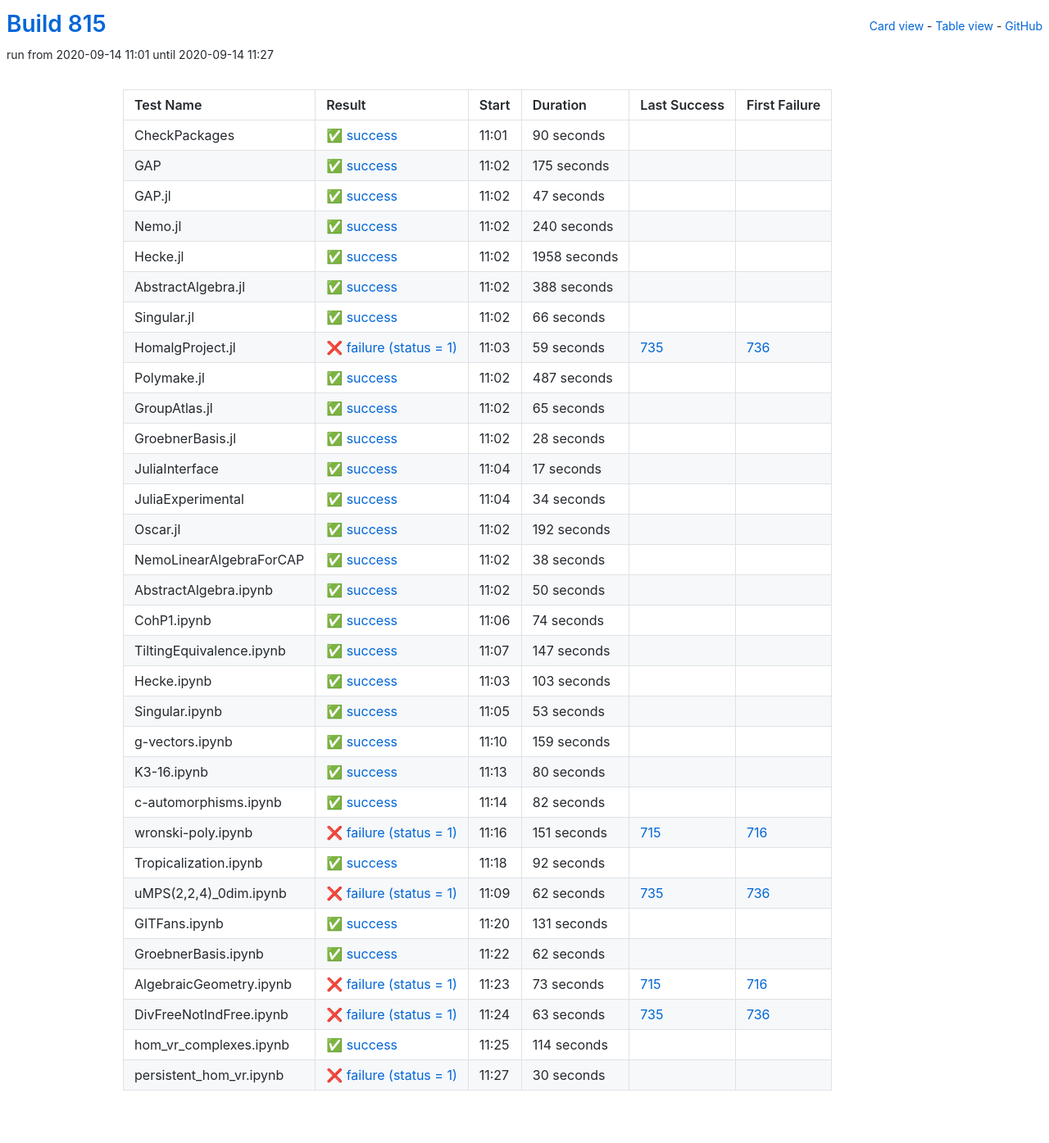
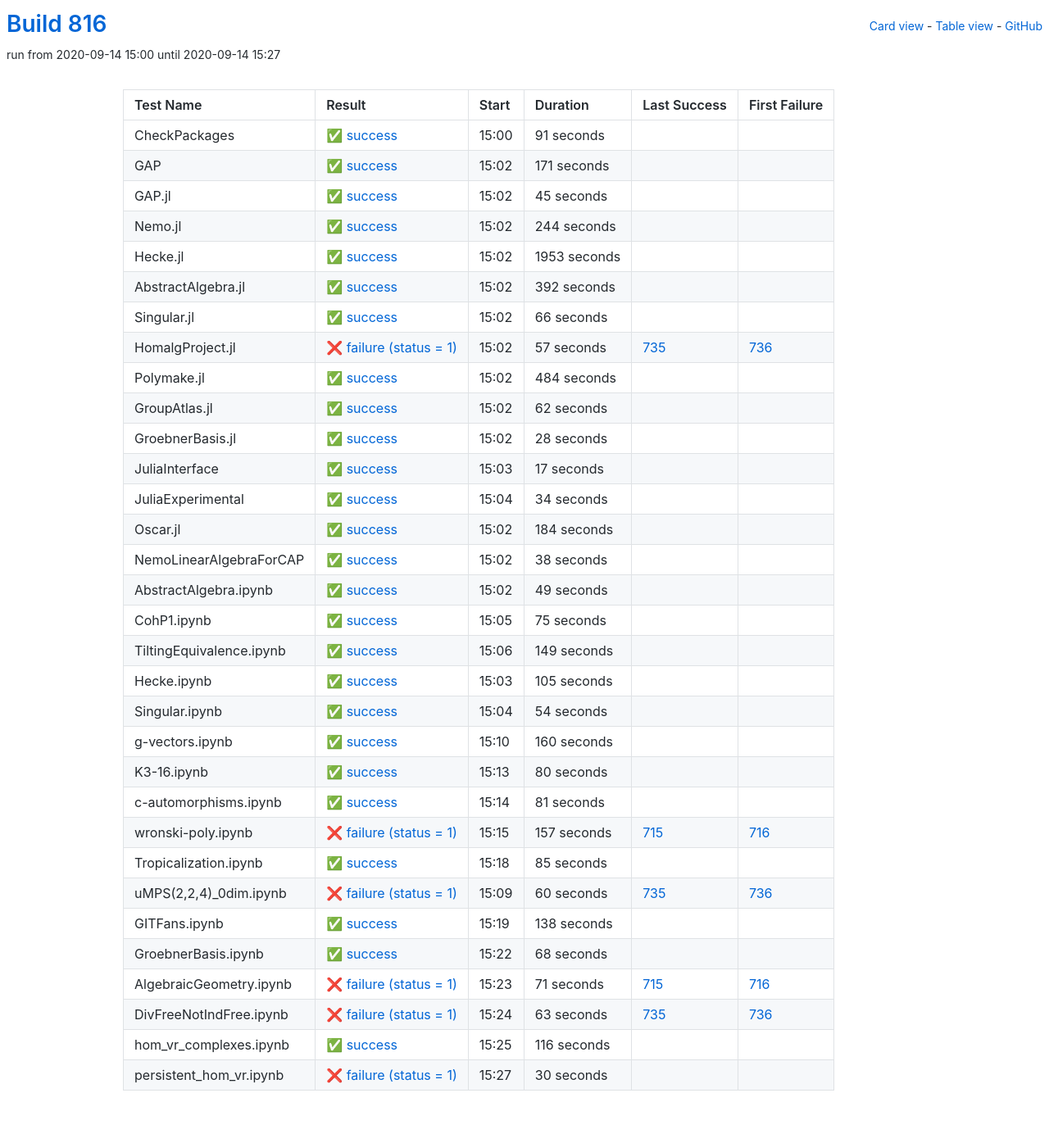
Before and after one commit to oscar-system/oscar-ci-status-stable, a Jekyll site: the page built from table.html, in a window 1280 px wide. Shown: the whole page at 82% size. Built offline with Jekyll 4.4.1, drawn with Linux system fonts in a browser that asks for light colours.

Commit message:
Build #816

```diff
--- a/_data/ci.yml
+++ b/_data/ci.yml
@@ -1,6 +1,6 @@
 ---
-build: 815
-build_url: https://oscarci.mathematik.uni-kl.de/job/oscar-stable/815/
+build: 816
+build_url: https://oscarci.mathematik.uni-kl.de/job/oscar-stable/816/
 job: oscar-stable
 organization: oscar-system
 repo: oscar-ci-status-stable
@@ -8,80 +8,80 @@ repourl: https://github.com/oscar-system/oscar-ci-status-stable
 tests:
 - name: CheckPackages
   id: checkpackages
-  log: https://oscarci.mathematik.uni-kl.de/job/oscar-stable/815/artifact/logs/build-815/CheckPackages.log
-  start: 2020-09-14 11:01
+  log: https://oscarci.mathematik.uni-kl.de/job/oscar-stable/816/artifact/logs/build-816/CheckPackages.log
+  start: 2020-09-14 15:00
   success: true
   exitcode: 0
   status: success
-  duration: 90
+  duration: 91
   last_success: false
   last_success_url:
   first_failure: false
   first_failure_url:
 - name: GAP
   id: gap
-  log: https://oscarci.mathematik.uni-kl.de/job/oscar-stable/815/artifact/logs/build-815/GAP.log
-  start: 2020-09-14 11:02
+  log: https://oscarci.mathematik.uni-kl.de/job/oscar-stable/816/artifact/logs/build-816/GAP.log
+  start: 2020-09-14 15:02
   success: true
   exitcode: 0
   status: success
-  duration: 175
+  duration: 171
   last_success: false
   last_success_url:
   first_failure: false
   first_failure_url:
 - name: GAP.jl
   id: gap-jl
-  log: https://oscarci.mathematik.uni-kl.de/job/oscar-stable/815/artifact/logs/build-815/GAP.jl.log
-  start: 2020-09-14 11:02
+  log: https://oscarci.mathematik.uni-kl.de/job/oscar-stable/816/artifact/logs/build-816/GAP.jl.log
+  start: 2020-09-14 15:02
   success: true
   exitcode: 0
   status: success
-  duration: 47
+  duration: 45
   last_success: false
   last_success_url:
   first_failure: false
   first_failure_url:
 - name: Nemo.jl
   id: nemo-jl
-  log: https://oscarci.mathematik.uni-kl.de/job/oscar-stable/815/artifact/logs/build-815/Nemo.jl.log
-  start: 2020-09-14 11:02
+  log: https://oscarci.mathematik.uni-kl.de/job/oscar-stable/816/artifact/logs/build-816/Nemo.jl.log
+  start: 2020-09-14 15:02
   success: true
   exitcode: 0
   status: success
-  duration: 240
+  duration: 244
   last_success: false
   last_success_url:
   first_failure: false
   first_failure_url:
 - name: Hecke.jl
   id: hecke-jl
-  log: https://oscarci.mathematik.uni-kl.de/job/oscar-stable/815/artifact/logs/build-815/Hecke.jl.log
-  start: 2020-09-14 11:02
+  log: https://oscarci.mathematik.uni-kl.de/job/oscar-stable/816/artifact/logs/build-816/Hecke.jl.log
+  start: 2020-09-14 15:02
   success: true
   exitcode: 0
   status: success
-  duration: 1958
+  duration: 1953
   last_success: false
   last_success_url:
   first_failure: false
   first_failure_url:
 - name: AbstractAlgebra.jl
   id: abstractalgebra-jl
-  log: https://oscarci.mathematik.uni-kl.de/job/oscar-stable/815/artifact/logs/build-815/AbstractAlgebra.jl.log
-  start: 2020-09-14 11:02
+  log: https://oscarci.mathematik.uni-kl.de/job/oscar-stable/816/artifact/logs/build-816/AbstractAlgebra.jl.log
+  start: 2020-09-14 15:02
   success: true
   exitcode: 0
   status: success
-  duration: 388
+  duration: 392
   last_success: false
   last_success_url:
   first_failure: false
   first_failure_url:
 - name: Singular.jl
   id: singular-jl
-  log: https://oscarci.mathematik.uni-kl.de/job/oscar-stable/815/artifact/logs/build-815/Singular.jl.log
-  start: 2020-09-14 11:02
+  log: https://oscarci.mathematik.uni-kl.de/job/oscar-stable/816/artifact/logs/build-816/Singular.jl.log
+  start: 2020-09-14 15:02
   success: true
   exitcode: 0
   status: success
@@ -92,44 +92,44 @@ tests:
   first_failure_url:
 - name: HomalgProject.jl
   id: homalgproject-jl
-  log: https://oscarci.mathematik.uni-kl.de/job/oscar-stable/815/artifact/logs/build-815/HomalgProject.jl.log
-  start: 2020-09-14 11:03
+  log: https://oscarci.mathematik.uni-kl.de/job/oscar-stable/816/artifact/logs/build-816/HomalgProject.jl.log
+  start: 2020-09-14 15:02
   success: false
   exitcode: 1
   status: failure
-  duration: 59
+  duration: 57
   last_success: 735
   last_success_url: https://oscarci.mathematik.uni-kl.de/job/oscar-stable/735/
   first_failure: 736
   first_failure_url: https://oscarci.mathematik.uni-kl.de/job/oscar-stable/736/
 - name: Polymake.jl
   id: polymake-jl
-  log: https://oscarci.mathematik.uni-kl.de/job/oscar-stable/815/artifact/logs/build-815/Polymake.jl.log
-  start: 2020-09-14 11:02
+  log: https://oscarci.mathematik.uni-kl.de/job/oscar-stable/816/artifact/logs/build-816/Polymake.jl.log
+  start: 2020-09-14 15:02
   success: true
   exitcode: 0
   status: success
-  duration: 487
+  duration: 484
   last_success: false
   last_success_url:
   first_failure: false
   first_failure_url:
 - name: GroupAtlas.jl
   id: groupatlas-jl
-  log: https://oscarci.mathematik.uni-kl.de/job/oscar-stable/815/artifact/logs/build-815/GroupAtlas.jl.log
-  start: 2020-09-14 11:02
+  log: https://oscarci.mathematik.uni-kl.de/job/oscar-stable/816/artifact/logs/build-816/GroupAtlas.jl.log
+  start: 2020-09-14 15:02
   success: true
   exitcode: 0
   status: success
-  duration: 65
+  duration: 62
   last_success: false
   last_success_url:
   first_failure: false
   first_failure_url:
 - name: GroebnerBasis.jl
   id: groebnerbasis-jl
-  log: https://oscarci.mathematik.uni-kl.de/job/oscar-stable/815/artifact/logs/build-815/GroebnerBasis.jl.log
-  start: 2020-09-14 11:02
+  log: https://oscarci.mathematik.uni-kl.de/job/oscar-stable/816/artifact/logs/build-816/GroebnerBasis.jl.log
+  start: 2020-09-14 15:02
   success: true
   exitcode: 0
   status: success
@@ -140,8 +140,8 @@ tests:
   first_failure_url:
 - name: JuliaInterface
   id: juliainterface
-  log: https://oscarci.mathematik.uni-kl.de/job/oscar-stable/815/artifact/logs/build-815/JuliaInterface.log
-  start: 2020-09-14 11:04
+  log: https://oscarci.mathematik.uni-kl.de/job/oscar-stable/816/artifact/logs/build-816/JuliaInterface.log
+  start: 2020-09-14 15:03
   success: true
   exitcode: 0
   status: success
@@ -152,8 +152,8 @@ tests:
   first_failure_url:
 - name: JuliaExperimental
   id: juliaexperimental
-  log: https://oscarci.mathematik.uni-kl.de/job/oscar-stable/815/artifact/logs/build-815/JuliaExperimental.log
-  start: 2020-09-14 11:04
+  log: https://oscarci.mathematik.uni-kl.de/job/oscar-stable/816/artifact/logs/build-816/JuliaExperimental.log
+  start: 2020-09-14 15:04
   success: true
   exitcode: 0
   status: success
@@ -164,20 +164,20 @@ tests:
   first_failure_url:
 - name: Oscar.jl
   id: oscar-jl
-  log: https://oscarci.mathematik.uni-kl.de/job/oscar-stable/815/artifact/logs/build-815/Oscar.jl.log
-  start: 2020-09-14 11:02
+  log: https://oscarci.mathematik.uni-kl.de/job/oscar-stable/816/artifact/logs/build-816/Oscar.jl.log
+  start: 2020-09-14 15:02
   success: true
   exitcode: 0
   status: success
-  duration: 192
+  duration: 184
   last_success: false
   last_success_url:
   first_failure: false
   first_failure_url:
 - name: NemoLinearAlgebraForCAP
   id: nemolinearalgebraforcap
-  log: https://oscarci.mathematik.uni-kl.de/job/oscar-stable/815/artifact/logs/build-815/NemoLinearAlgebraForCAP.log
-  start: 2020-09-14 11:02
+  log: https://oscarci.mathematik.uni-kl.de/job/oscar-stable/816/artifact/logs/build-816/NemoLinearAlgebraForCAP.log
+  start: 2020-09-14 15:02
   success: true
   exitcode: 0
   status: success
@@ -188,80 +188,80 @@ tests:
   first_failure_url:
 - name: AbstractAlgebra.ipynb
   id: abstractalgebra-ipynb
-  log: https://oscarci.mathematik.uni-kl.de/job/oscar-stable/815/artifact/logs/build-815/AbstractAlgebra.ipynb.log
-  start: 2020-09-14 11:02
+  log: https://oscarci.mathematik.uni-kl.de/job/oscar-stable/816/artifact/logs/build-816/AbstractAlgebra.ipynb.log
+  start: 2020-09-14 15:02
   success: true
   exitcode: 0
   status: success
-  duration: 50
+  duration: 49
   last_success: false
   last_success_url:
   first_failure: false
   first_failure_url:
 - name: CohP1.ipynb
   id: cohp1-ipynb
-  log: https://oscarci.mathematik.uni-kl.de/job/oscar-stable/815/artifact/logs/build-815/CohP1.ipynb.log
-  start: 2020-09-14 11:06
+  log: https://oscarci.mathematik.uni-kl.de/job/oscar-stable/816/artifact/logs/build-816/CohP1.ipynb.log
+  start: 2020-09-14 15:05
   success: true
   exitcode: 0
   status: success
-  duration: 74
+  duration: 75
   last_success: false
   last_success_url:
   first_failure: false
   first_failure_url:
 - name: TiltingEquivalence.ipynb
   id: tiltingequivalence-ipynb
-  log: https://oscarci.mathematik.uni-kl.de/job/oscar-stable/815/artifact/logs/build-815/TiltingEquivalence.ipynb.log
-  start: 2020-09-14 11:07
+  log: https://oscarci.mathematik.uni-kl.de/job/oscar-stable/816/artifact/logs/build-816/TiltingEquivalence.ipynb.log
+  start: 2020-09-14 15:06
   success: true
   exitcode: 0
   status: success
-  duration: 147
+  duration: 149
   last_success: false
   last_success_url:
   first_failure: false
   first_failure_url:
 - name: Hecke.ipynb
   id: hecke-ipynb
-  log: https://oscarci.mathematik.uni-kl.de/job/oscar-stable/815/artifact/logs/build-815/Hecke.ipynb.log
-  start: 2020-09-14 11:03
+  log: https://oscarci.mathematik.uni-kl.de/job/oscar-stable/816/artifact/logs/build-816/Hecke.ipynb.log
+  start: 2020-09-14 15:03
   success: true
   exitcode: 0
   status: success
-  duration: 103
+  duration: 105
   last_success: false
   last_success_url:
   first_failure: false
   first_failure_url:
 - name: Singular.ipynb
   id: singular-ipynb
-  log: https://oscarci.mathematik.uni-kl.de/job/oscar-stable/815/artifact/logs/build-815/Singular.ipynb.log
-  start: 2020-09-14 11:05
+  log: https://oscarci.mathematik.uni-kl.de/job/oscar-stable/816/artifact/logs/build-816/Singular.ipynb.log
+  start: 2020-09-14 15:04
   success: true
   exitcode: 0
   status: success
-  duration: 53
+  duration: 54
   last_success: false
   last_success_url:
   first_failure: false
   first_failure_url:
 - name: g-vectors.ipynb
   id: g-vectors-ipynb
-  log: https://oscarci.mathematik.uni-kl.de/job/oscar-stable/815/artifact/logs/build-815/g-vectors.ipynb.log
-  start: 2020-09-14 11:10
+  log: https://oscarci.mathematik.uni-kl.de/job/oscar-stable/816/artifact/logs/build-816/g-vectors.ipynb.log
+  start: 2020-09-14 15:10
   success: true
   exitcode: 0
   status: success
-  duration: 159
+  duration: 160
   last_success: false
   last_success_url:
   first_failure: false
   first_failure_url:
 - name: K3-16.ipynb
   id: k3-16-ipynb
-  log: https://oscarci.mathematik.uni-kl.de/job/oscar-stable/815/artifact/logs/build-815/K3-16.ipynb.log
-  start: 2020-09-14 11:13
+  log: https://oscarci.mathematik.uni-kl.de/job/oscar-stable/816/artifact/logs/build-816/K3-16.ipynb.log
+  start: 2020-09-14 15:13
   success: true
   exitcode: 0
   status: success
@@ -272,92 +272,92 @@ tests:
   first_failure_url:
 - name: c-automorphisms.ipynb
   id: c-automorphisms-ipynb
-  log: https://oscarci.mathematik.uni-kl.de/job/oscar-stable/815/artifact/logs/build-815/c-automorphisms.ipynb.log
-  start: 2020-09-14 11:14
+  log: https://oscarci.mathematik.uni-kl.de/job/oscar-stable/816/artifact/logs/build-816/c-automorphisms.ipynb.log
+  start: 2020-09-14 15:14
   success: true
   exitcode: 0
   status: success
-  duration: 82
+  duration: 81
   last_success: false
   last_success_url:
   first_failure: false
   first_failure_url:
 - name: wronski-poly.ipynb
   id: wronski-poly-ipynb
-  log: https://oscarci.mathematik.uni-kl.de/job/oscar-stable/815/artifact/logs/build-815/wronski-poly.ipynb.log
-  start: 2020-09-14 11:16
+  log: https://oscarci.mathematik.uni-kl.de/job/oscar-stable/816/artifact/logs/build-816/wronski-poly.ipynb.log
+  start: 2020-09-14 15:15
   success: false
   exitcode: 1
   status: failure
-  duration: 151
+  duration: 157
   last_success: 715
   last_success_url: https://oscarci.mathematik.uni-kl.de/job/oscar-stable/715/
   first_failure: 716
   first_failure_url: https://oscarci.mathematik.uni-kl.de/job/oscar-stable/716/
 - name: Tropicalization.ipynb
   id: tropicalization-ipynb
-  log: https://oscarci.mathematik.uni-kl.de/job/oscar-stable/815/artifact/logs/build-815/Tropicalization.ipynb.log
-  start: 2020-09-14 11:18
+  log: https://oscarci.mathematik.uni-kl.de/job/oscar-stable/816/artifact/logs/build-816/Tropicalization.ipynb.log
+  start: 2020-09-14 15:18
   success: true
   exitcode: 0
   status: success
-  duration: 92
+  duration: 85
   last_success: false
   last_success_url:
   first_failure: false
   first_failure_url:
 - name: uMPS(2,2,4)_0dim.ipynb
   id: umps-2-2-4-0dim-ipynb
-  log: https://oscarci.mathematik.uni-kl.de/job/oscar-stable/815/artifact/logs/build-815/uMPS-2-2-4-_0dim.ipynb.log
-  start: 2020-09-14 11:09
+  log: https://oscarci.mathematik.uni-kl.de/job/oscar-stable/816/artifact/logs/build-816/uMPS-2-2-4-_0dim.ipynb.log
+  start: 2020-09-14 15:09
   success: false
   exitcode: 1
   status: failure
-  duration: 62
+  duration: 60
   last_success: 735
   last_success_url: https://oscarci.mathematik.uni-kl.de/job/oscar-stable/735/
   first_failure: 736
   first_failure_url: https://oscarci.mathematik.uni-kl.de/job/oscar-stable/736/
 - name: GITFans.ipynb
   id: gitfans-ipynb
-  log: https://oscarci.mathematik.uni-kl.de/job/oscar-stable/815/artifact/logs/build-815/GITFans.ipynb.log
-  start: 2020-09-14 11:20
+  log: https://oscarci.mathematik.uni-kl.de/job/oscar-stable/816/artifact/logs/build-816/GITFans.ipynb.log
+  start: 2020-09-14 15:19
   success: true
   exitcode: 0
   status: success
-  duration: 131
+  duration: 138
   last_success: false
   last_success_url:
   first_failure: false
   first_failure_url:
 - name: GroebnerBasis.ipynb
   id: groebnerbasis-ipynb
-  log: https://oscarci.mathematik.uni-kl.de/job/oscar-stable/815/artifact/logs/build-815/GroebnerBasis.ipynb.log
-  start: 2020-09-14 11:22
+  log: https://oscarci.mathematik.uni-kl.de/job/oscar-stable/816/artifact/logs/build-816/GroebnerBasis.ipynb.log
+  start: 2020-09-14 15:22
   success: true
   exitcode: 0
   status: success
-  duration: 62
+  duration: 68
   last_success: false
   last_success_url:
   first_failure: false
   first_failure_url:
 - name: AlgebraicGeometry.ipynb
   id: algebraicgeometry-ipynb
-  log: https://oscarci.mathematik.uni-kl.de/job/oscar-stable/815/artifact/logs/build-815/AlgebraicGeometry.ipynb.log
-  start: 2020-09-14 11:23
+  log: https://oscarci.mathematik.uni-kl.de/job/oscar-stable/816/artifact/logs/build-816/AlgebraicGeometry.ipynb.log
+  start: 2020-09-14 15:23
   success: false
   exitcode: 1
   status: failure
-  duration: 73
+  duration: 71
   last_success: 715
   last_success_url: https://oscarci.mathematik.uni-kl.de/job/oscar-stable/715/
   first_failure: 716
   first_failure_url: https://oscarci.mathematik.uni-kl.de/job/oscar-stable/716/
 - name: DivFreeNotIndFree.ipynb
   id: divfreenotindfree-ipynb
-  log: https://oscarci.mathematik.uni-kl.de/job/oscar-stable/815/artifact/logs/build-815/DivFreeNotIndFree.ipynb.log
-  start: 2020-09-14 11:24
+  log: https://oscarci.mathematik.uni-kl.de/job/oscar-stable/816/artifact/logs/build-816/DivFreeNotIndFree.ipynb.log
+  start: 2020-09-14 15:24
   success: false
   exitcode: 1
   status: failure
@@ -368,20 +368,20 @@ tests:
   first_failure_url: https://oscarci.mathematik.uni-kl.de/job/oscar-stable/736/
 - name: hom_vr_complexes.ipynb
   id: hom-vr-complexes-ipynb
-  log: https://oscarci.mathematik.uni-kl.de/job/oscar-stable/815/artifact/logs/build-815/hom_vr_complexes.ipynb.log
-  start: 2020-09-14 11:25
+  log: https://oscarci.mathematik.uni-kl.de/job/oscar-stable/816/artifact/logs/build-816/hom_vr_complexes.ipynb.log
+  start: 2020-09-14 15:25
   success: true
   exitcode: 0
   status: success
-  duration: 114
+  duration: 116
   last_success: false
   last_success_url:
   first_failure: false
   first_failure_url:
 - name: persistent_hom_vr.ipynb
   id: persistent-hom-vr-ipynb
-  log: https://oscarci.mathematik.uni-kl.de/job/oscar-stable/815/artifact/logs/build-815/persistent_hom_vr.ipynb.log
-  start: 2020-09-14 11:27
+  log: https://oscarci.mathematik.uni-kl.de/job/oscar-stable/816/artifact/logs/build-816/persistent_hom_vr.ipynb.log
+  start: 2020-09-14 15:27
   success: false
   exitcode: 1
   status: failure
```
Also changed, not shown: README.md.
